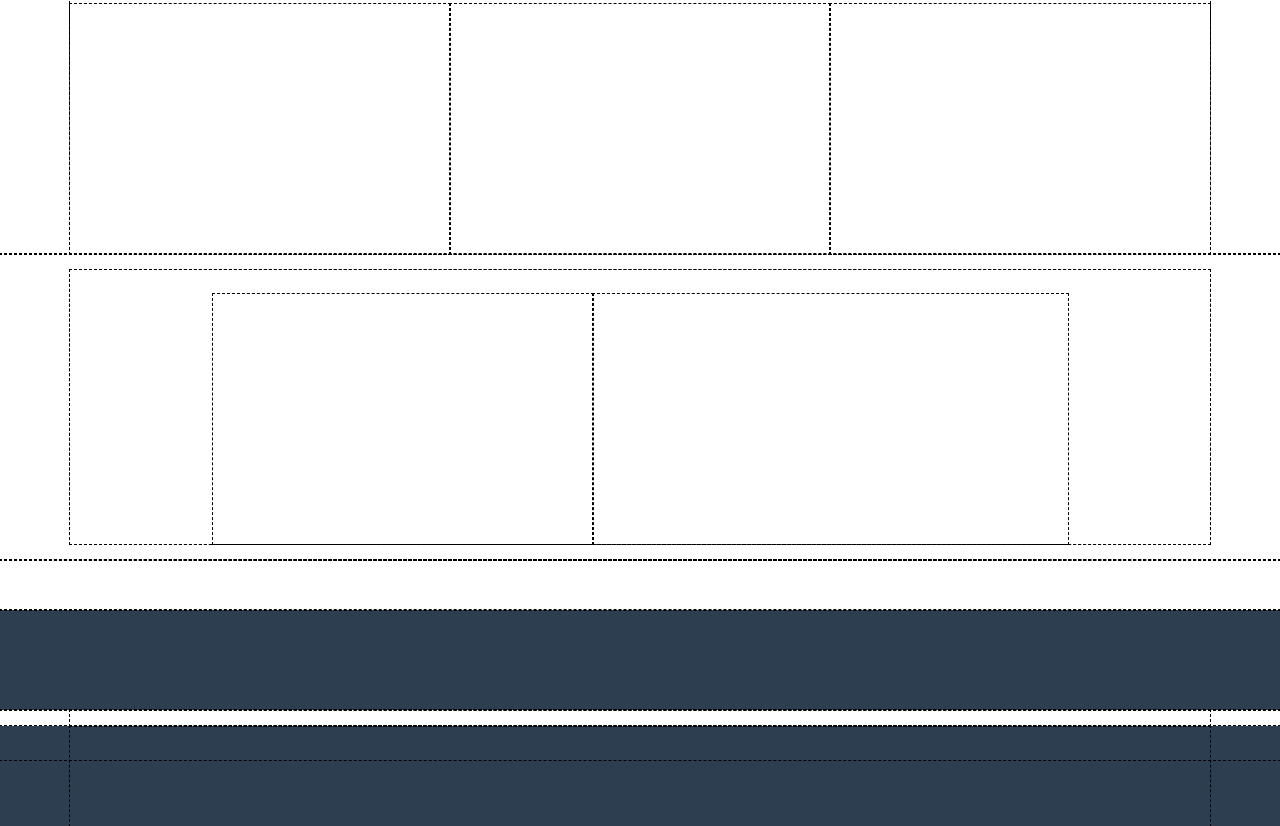
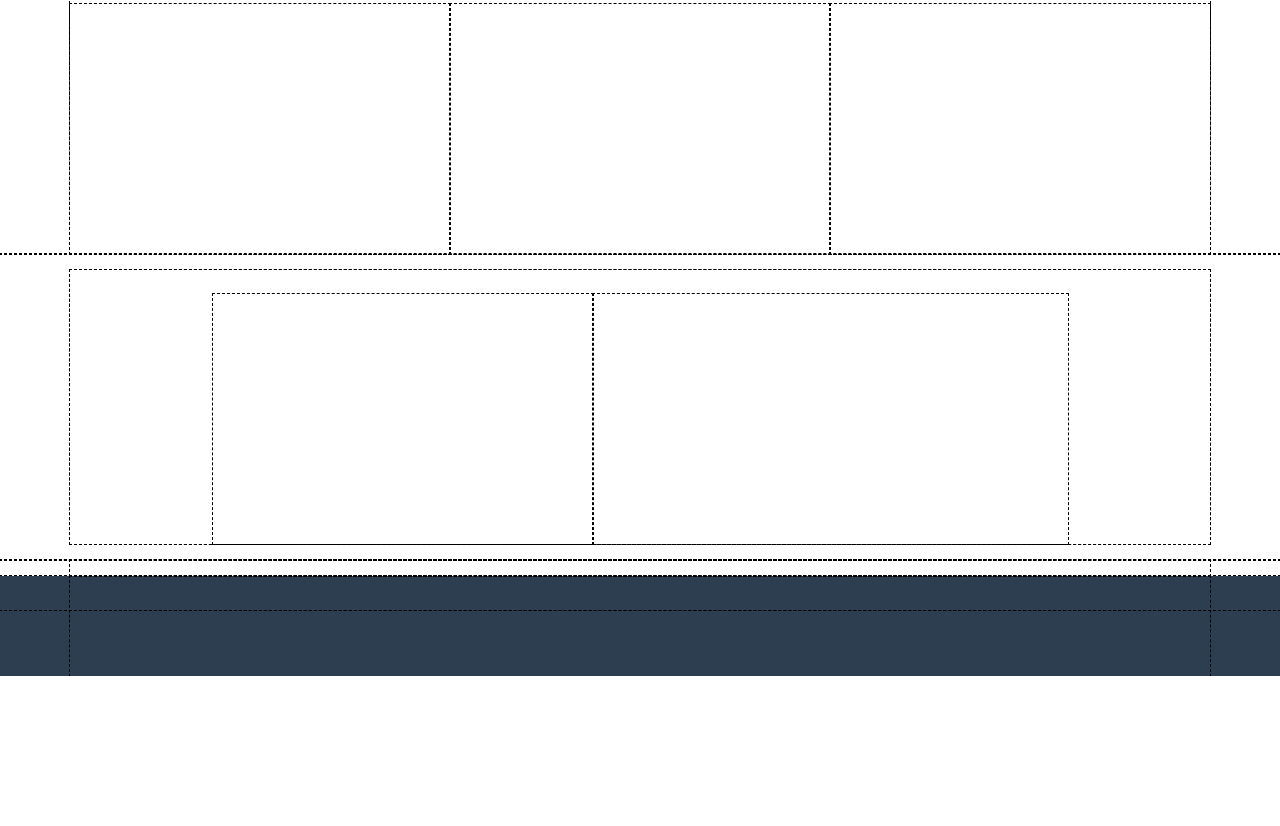
Before and after one commit to LookasWasTaken/html-css-bootstrap-freelancer, a plain HTML site: page index.html in a window 1280 px wide. Shown: the part 970-1796 px from the top of the page. After the commit the page ends 1646 px from the top, so only its background shows below. Drawn offline with nearby package versions, Linux system fonts and the light colour scheme.

Commit message:
fix copy paste

```diff
--- a/index.html
+++ b/index.html
@@ -84,13 +84,6 @@
     </main>
     <!-- /#app_main -->
     <footer id="app_footer">
-      <div id="footer_top">
-      </div>
-      <!-- /#footer_top -->
-      <div id="footer_bottom">
-      </div>
-      <!-- /#footer_bottom -->
-    </footer>
       <div id="footer_top" class="text-center pb-4">
         <div class="container">
           <div class="row row-cols-1 row-cols-md-3">
@@ -104,10 +97,12 @@
         </div>
         <!-- /.container -->
         <div id="footer_bottom" class="text-center">
-        <div class="container d-flex justify-content-center align-items-center">
+          <div class="container d-flex justify-content-center
+            align-items-center">
           </div>
           <!-- /.container -->
         </div>
+      </footer>
       <!-- /#app_footer -->
       <script
         src="https://cdn.jsdelivr.net/npm/bootstrap@5.2.3/dist/js/bootstrap.bundle.min.js"
```
Lines whose indentation alone changed are shown as unchanged.
